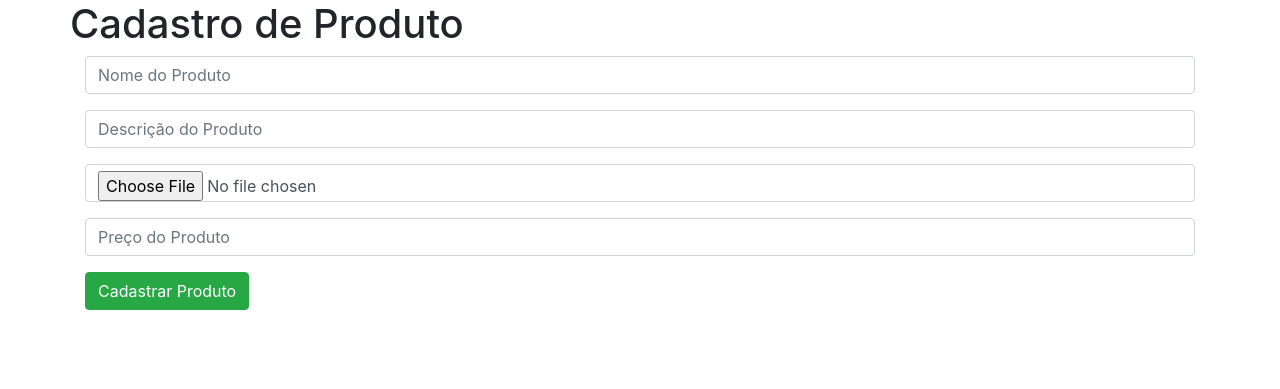
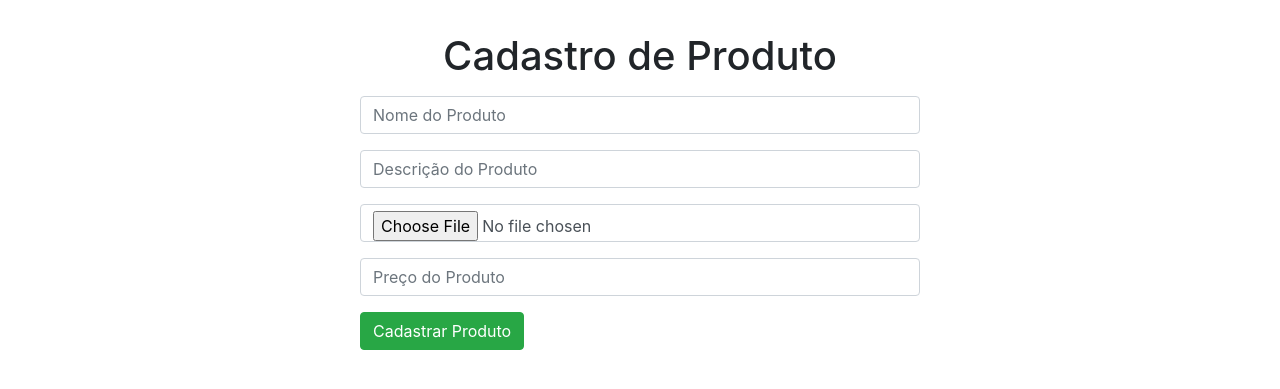
Before and after one commit to roxreis/Loja-Cursos-PHP, a PHP site: page /cadastroProduto.php in a window 1280 px wide. Shown: the part 144-533 px from the top of the page. Run offline with PHP 8.4, Linux system fonts and the light colour scheme.

Commit message:
tamanho do formulario diminuido e titulo alinhado ao centro na pagina cadastroProduto

```diff
--- a/cadastroProduto.php
+++ b/cadastroProduto.php
@@ -9,6 +9,7 @@
 
         }else{
             $dadoProdutos = [];
+
             //array_push é igual
             $produtos[] = ["nome"=>$nomeProduto, "preco"=>$precoProduto, "desc"=>$descProduto, "imagem"=>$imgProduto];
 
@@ -43,13 +44,14 @@
 
 
     <?php include_once("header.php"); ?>
-    <main class="container">
-        <div class="row">
-            <div "col-12">
+
+    <main class="container w-50 p-3">
+        <div class="row m-3">
+            <div class= "col-12 text-center">
                 <h1> Cadastro de Produto </h1>
             </div>
 
-            <div class="col-12">
+            <div class="col-12 p-2">
                 <form action="" method= "post">
                     <div class="form-group">
                         <input type="text" class= "form-control" name="nomeProduto" placeholder= "Nome do Produto">
```
